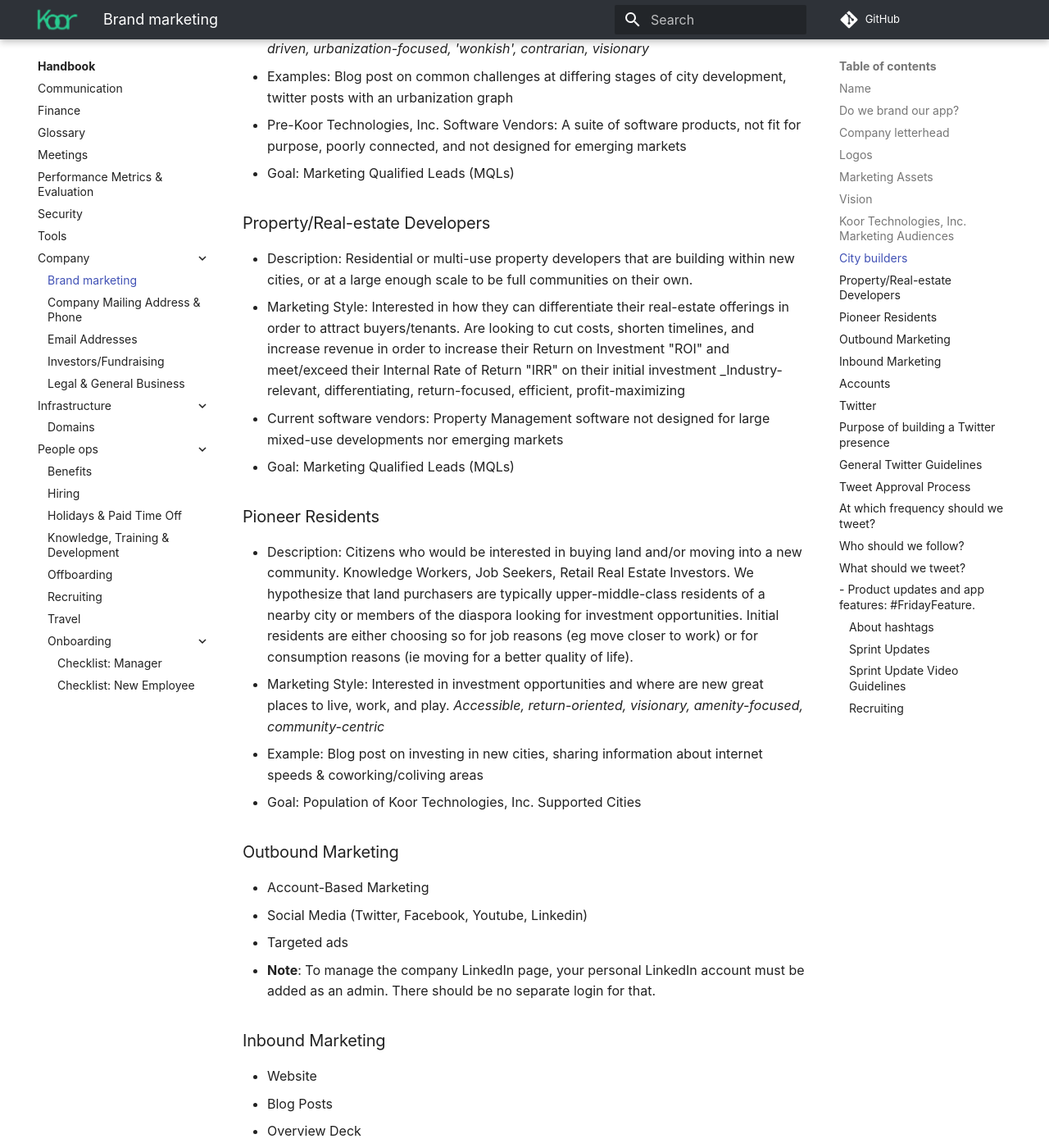
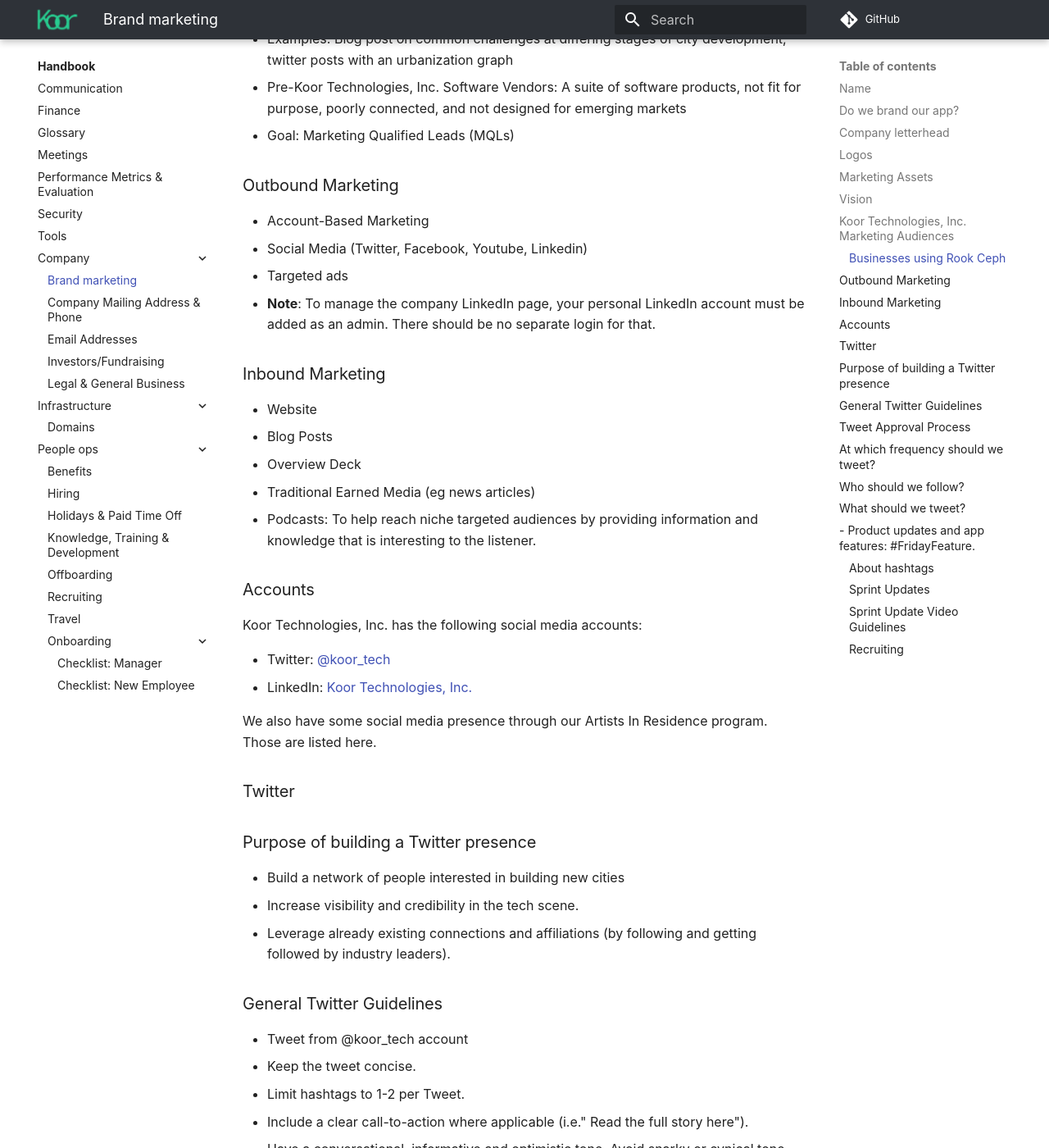
Before and after one commit to koor-tech/handbook.koor.tech, an MkDocs documentation site: the page built from docs/handbook/company/brand-marketing.md, in a window 1280 px wide and 1400 px high, scrolled down 1956 px. Shown: the whole window at 82% size. Built offline with MkDocs 1.6.1 and Material for MkDocs 9.7.7, drawn with Linux system fonts in a browser that asks for light colours; comment, search, counter and statistics services are not loaded; some of the changed text lies outside the part shown.

Commit message:
fix mkdocs url issue
Signed-off-by: Alexander Trost <galexrt@googlemail.com>

```diff
--- a/docs/handbook/company/brand-marketing.md
+++ b/docs/handbook/company/brand-marketing.md
@@ -47,27 +47,13 @@ Koor Technologies, Inc. succeeds by accelerating growth and delivering responsiv
 
 ### Koor Technologies, Inc. Marketing Audiences
 
-### City builders
+#### Businesses using Rook Ceph
 
-- Description: Governments, entrepreneurs, and organizations that are building self-stylized new cities of the future.
+- Description: TODO
 - Marketing Style: Typically are curious about master/urban planning, egovernance/digital public services, current economic and legal reform (ie SEZs/Charter cities), methods for acquiring and selling land, equity and debt issuances, and attracting anchor tenants (pioneering residents and businesses). *Data-driven, urbanization-focused, 'wonkish', contrarian, visionary*
 - Examples: Blog post on common challenges at differing stages of city development, twitter posts with an urbanization graph
 - Pre-Koor Technologies, Inc. Software Vendors: A suite of software products, not fit for purpose, poorly connected, and not designed for emerging markets
 - Goal: Marketing Qualified Leads (MQLs)
-
-### Property/Real-estate Developers
-
-- Description: Residential or multi-use property developers that are building within new cities, or at a large enough scale to be full communities on their own.
-- Marketing Style: Interested in how they can differentiate their real-estate offerings in order to attract buyers/tenants. Are looking to cut costs, shorten timelines, and increase revenue in order to increase their Return on Investment "ROI" and meet/exceed their Internal Rate of Return "IRR" on their initial investment \_Industry-relevant, differentiating, return-focused, efficient, profit-maximizing
-- Current software vendors: Property Management software not designed for large mixed-use developments nor emerging markets
-- Goal: Marketing Qualified Leads (MQLs)
-
-### Pioneer Residents
-
-- Description: Citizens who would be interested in buying land and/or moving into a new community. Knowledge Workers, Job Seekers, Retail Real Estate Investors. We hypothesize that land purchasers are typically upper-middle-class residents of a nearby city or members of the diaspora looking for investment opportunities. Initial residents are either choosing so for job reasons (eg move closer to work) or for consumption reasons (ie moving for a better quality of life).
-- Marketing Style: Interested in investment opportunities and where are new great places to live, work, and play. *Accessible, return-oriented, visionary, amenity-focused, community-centric*
-- Example: Blog post on investing in new cities, sharing information about internet speeds & coworking/coliving areas
-- Goal: Population of Koor Technologies, Inc. Supported Cities
 
 ### Outbound Marketing
 
--- a/mkdocs.yml
+++ b/mkdocs.yml
@@ -1,9 +1,9 @@
-site_name: Koor Technologies, Inc. Internal Documentation
-site_url: 'https://internal.koor.tech'
-repo_url: https://github.com/koor-tech/int-docs.koor.tech
+site_name: Koor Technologies, Inc. Handbook
+site_url: 'https://handbook.koor.tech'
+repo_url: https://github.com/koor-tech/handbook.koor.tech
 edit_uri: edit/main/docs/
 site_author: Koor Technologies, Inc. Team
-site_description: "Koor Technologies, Inc. Company Documentation and Handbook inspired by GitLab's open handbook."
+site_description: "Koor Technologies, Inc. Company Handbook inspired by GitLab's open handbook."
 use_directory_urls: true
 #copyright: ''
 theme:
```
Also changed, not shown: docs/handbook/people-ops/recruiting.md (+1 -1 lines).
